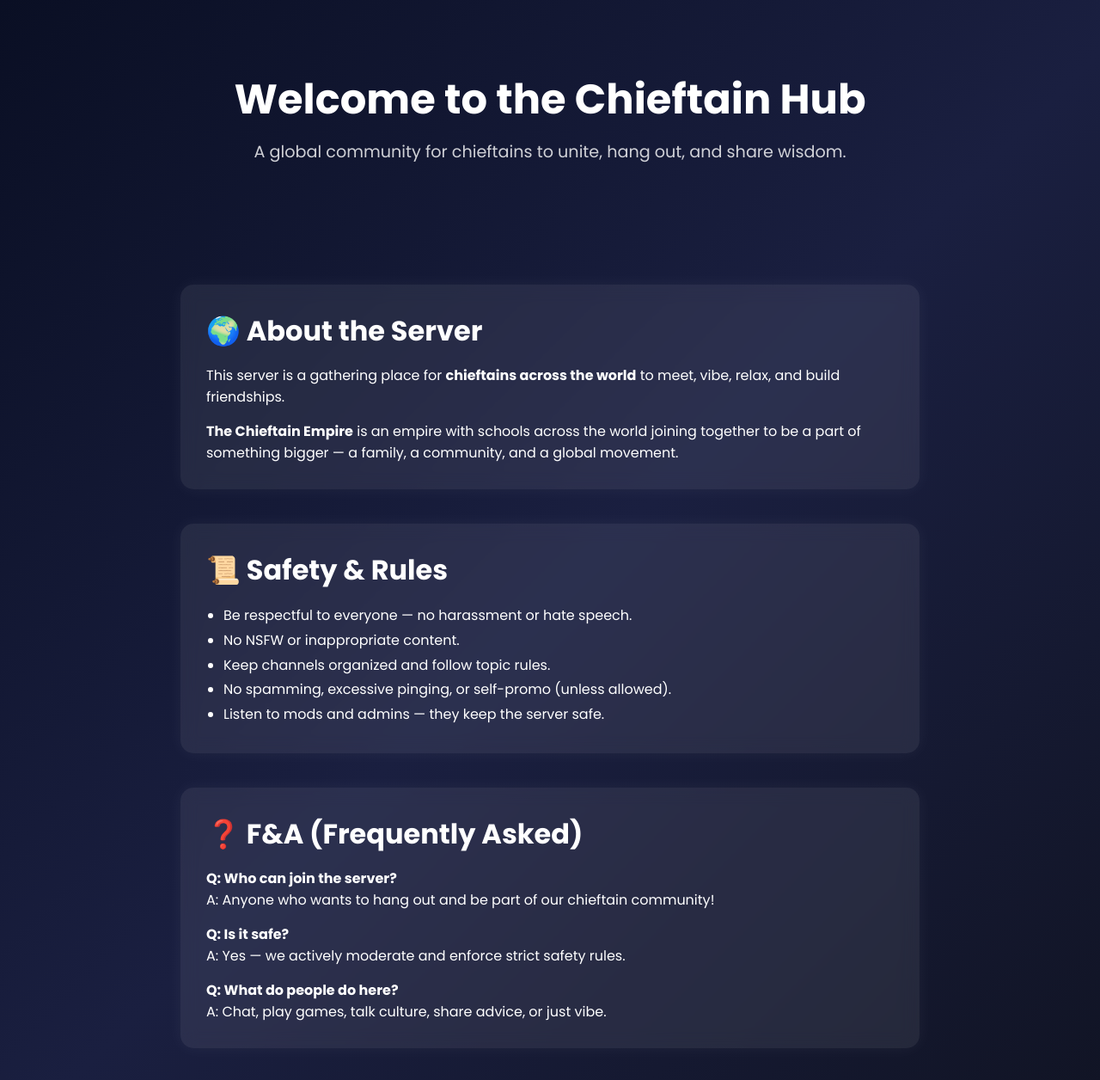
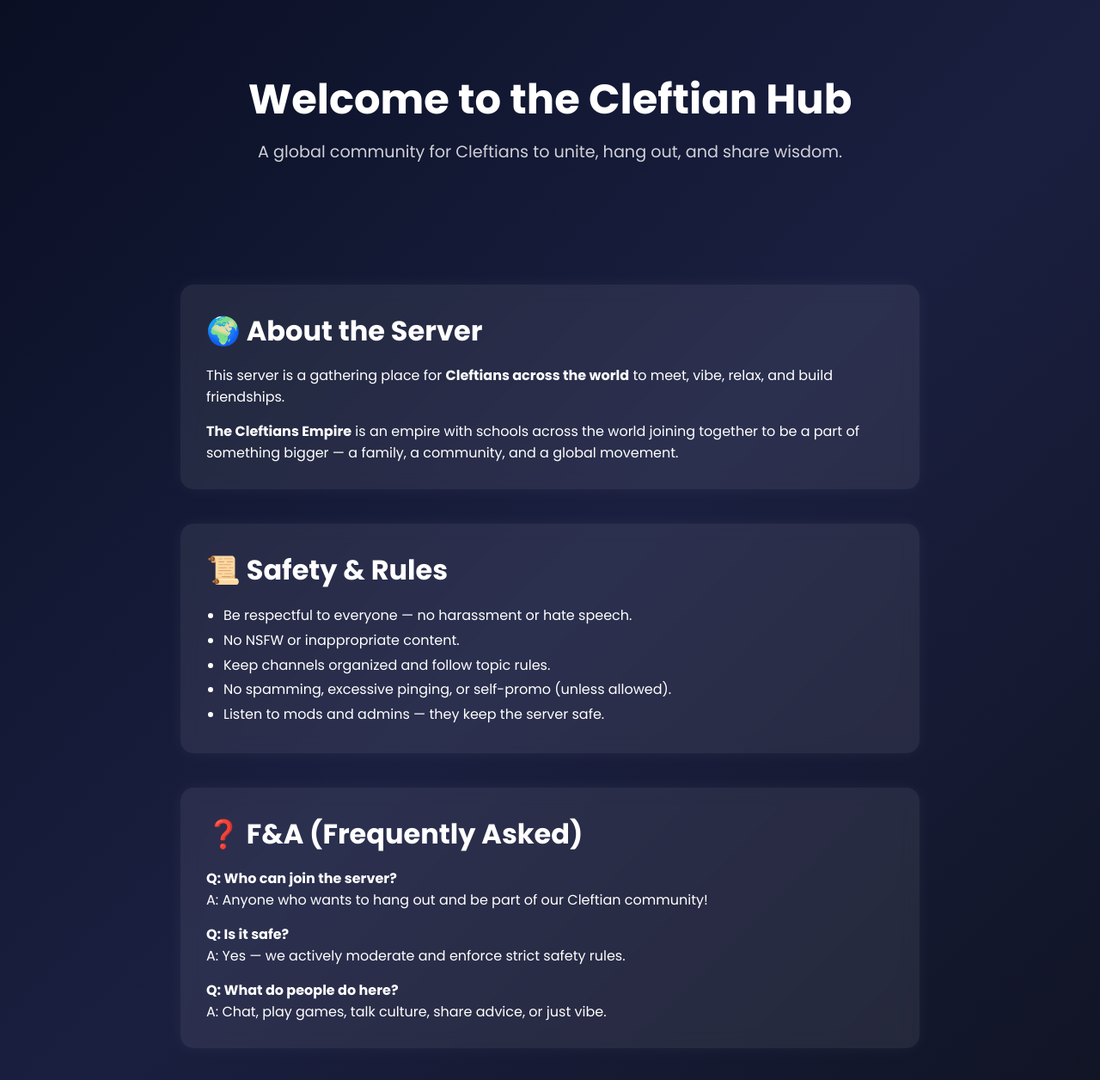
Before and after one commit to Math12393/Chieftain-Hub, a plain HTML site: page index.html in a window 1280 px wide. Shown: the top 1256 px of the page at 86% size. Drawn offline with Linux system fonts and the light colour scheme.

Commit message:
Change 'Chieftain' to 'Cleftian' in index.html

```diff
--- a/index.html
+++ b/index.html
@@ -3,7 +3,7 @@
 <head>
 <meta charset="UTF-8" />
 <meta name="viewport" content="width=device-width, initial-scale=1.0" />
-<title>Welcome to the Chieftain Hub</title>
+<title>Welcome to the Cleftian Hub</title>
 
 <!-- Google Fonts -->
 <link href="https://fonts.googleapis.com/css2?family=Poppins:wght@300;400;600;700&display=swap" rel="stylesheet">
@@ -94,8 +94,8 @@ section {
 <body>
 
 <header>
-  <h1>Welcome to the Chieftain Hub</h1>
-  <p>A global community for chieftains to unite, hang out, and share wisdom.</p>
+  <h1>Welcome to the Cleftian Hub</h1>
+  <p>A global community for Cleftians to unite, hang out, and share wisdom.</p>
 </header>
 
 <section>
@@ -103,12 +103,12 @@ section {
   <div class="card">
     <h2>🌍 About the Server</h2>
     <p>
-      This server is a gathering place for <strong>chieftains across the world</strong> to
+      This server is a gathering place for <strong>Cleftians across the world</strong> to
       meet, vibe, relax, and build friendships.
     </p>
 
     <p style="margin-top: 15px;">
-      <strong>The Chieftain Empire</strong> is an empire with schools across the world joining
+      <strong>The Cleftians Empire</strong> is an empire with schools across the world joining
       together to be a part of something bigger — a family, a community, and a global movement.
     </p>
   </div>
@@ -127,7 +127,7 @@ section {
   <div class="card">
     <h2>❓ F&A (Frequently Asked)</h2>
     <p><strong>Q: Who can join the server?</strong><br>
-       A: Anyone who wants to hang out and be part of our chieftain community!</p>
+       A: Anyone who wants to hang out and be part of our Cleftian community!</p>
 
     <p style="margin-top: 15px;"><strong>Q: Is it safe?</strong><br>
        A: Yes — we actively moderate and enforce strict safety rules.</p>
```
